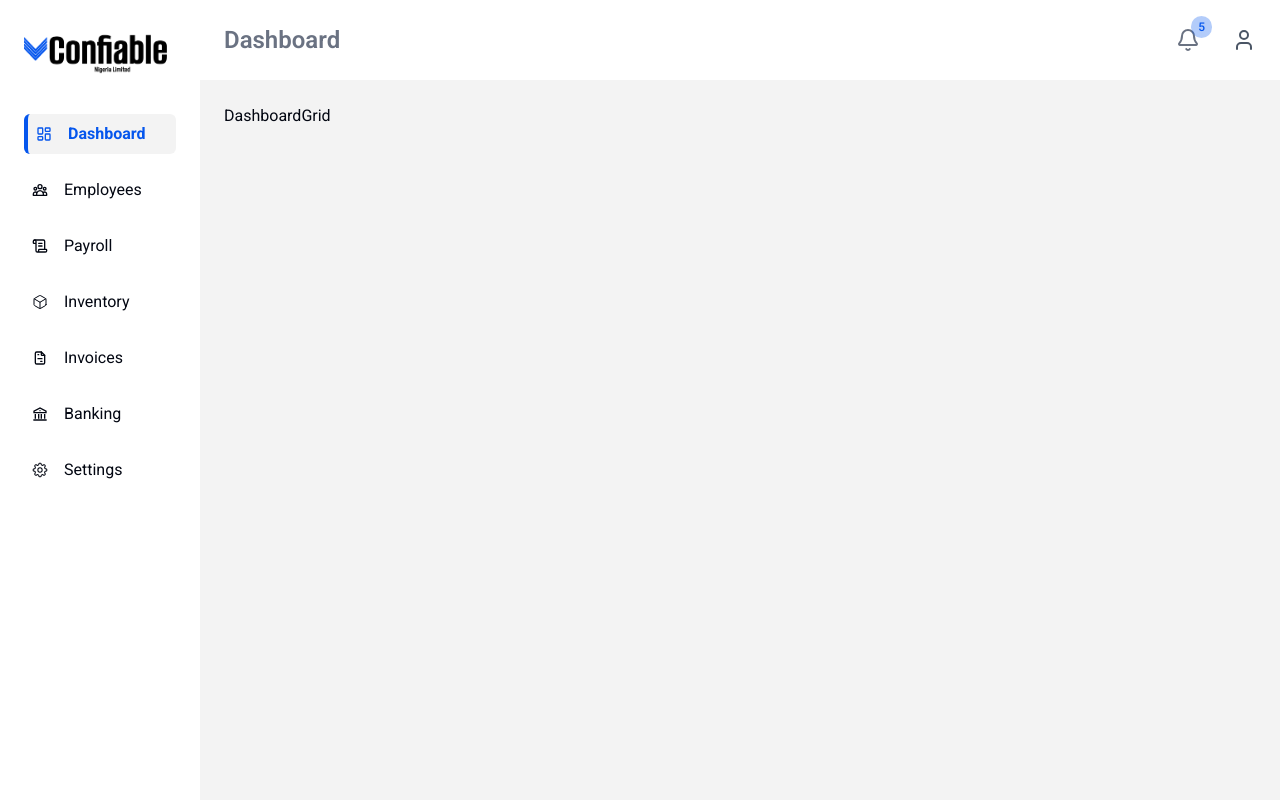
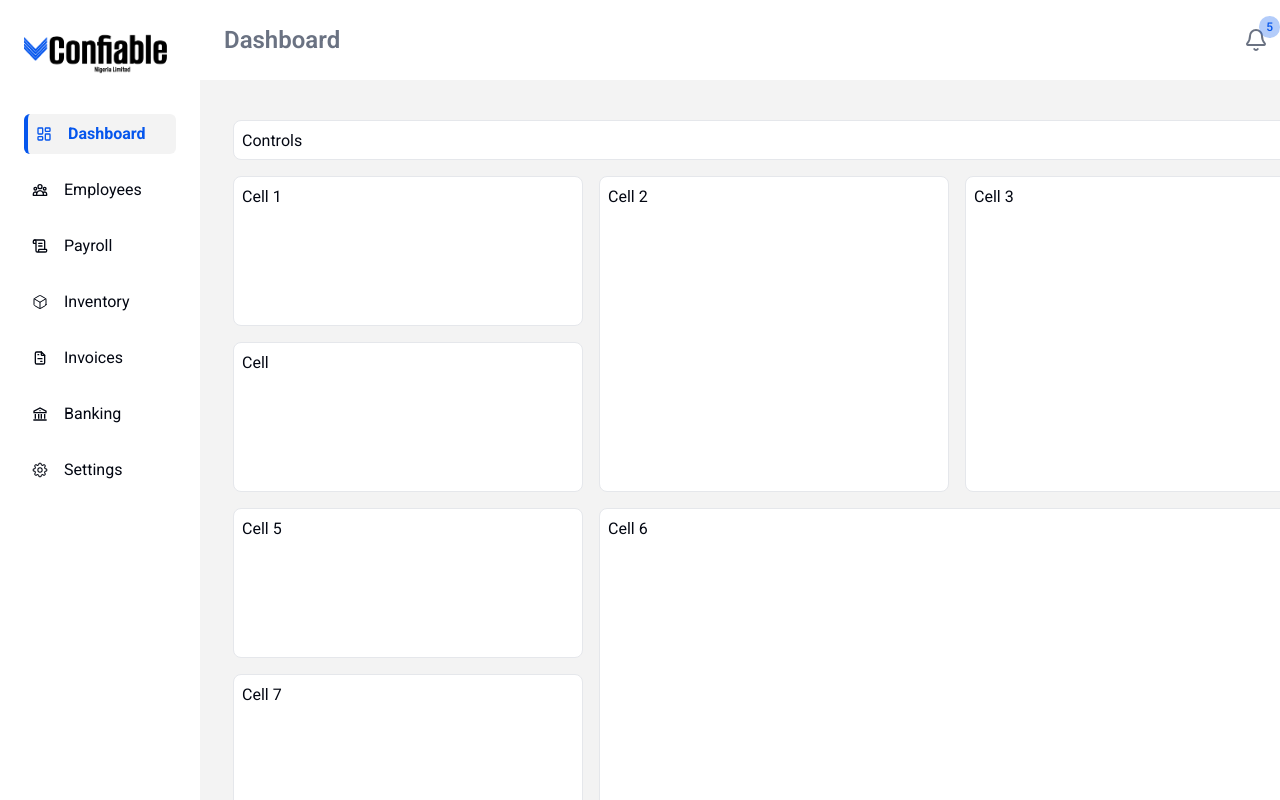
Before and after one commit to Confiable-Nig-Ltd/confiable, a React (Vite) app in the folder confiable-app/: page /dashboard in a window 1280 px wide. Built offline with nearby package versions, Linux system fonts and the light colour scheme.

Commit message:
concluded dashboard grid for all screen sizes

```diff
--- a/confiable-app/src/components/dashboard/DashboardGrid.jsx
+++ b/confiable-app/src/components/dashboard/DashboardGrid.jsx
@@ -134,10 +134,137 @@
 //   );
 // }
 
-import React from 'react'
+import React from "react";
 
 export default function DashboardGrid() {
   return (
-    <div>DashboardGrid</div>
-  )
+    <div className="max-w-[1100px] flex flex-col px-2 justify-center mx-auto">
+      {/* XL Screens */}
+      <div
+        className="xl:grid hidden justify-center grid-cols-1 gap-4 p-4
+  md:grid-cols-2
+  lg:grid-cols-[repeat(3,350px)]
+  lg:grid-rows-[repeat(1,40px)_repeat(5,150px)]
+  lg:auto-rows-[150px]
+  lg:auto-cols-[350px]
+"
+      >
+        <div className="bg-white border p-2 col-span-3 rounded-md">Controls</div>
+        <div className="bg-white border p-2 rounded-md">Cell 1</div>
+
+        <div
+          className="bg-white border p-2 rounded-md
+        lg:row-span-2"
+        >
+          Cell 2
+        </div>
+
+        <div
+          className="bg-white border p-2 rounded-md
+        lg:row-span-2"
+        >
+          Cell 3
+        </div>
+        <div className="bg-white border p-2 rounded-md">Cell </div>
+
+        <div className="bg-white border p-2 rounded-md">Cell 5</div>
+
+        <div
+          className="bg-white border p-2 rounded-md
+    lg:row-span-3 lg:col-span-2"
+        >
+          Cell 6
+        </div>
+
+        <div
+          className="bg-white border p-2 rounded-md
+    lg:row-span-2"
+        >
+          Cell 7
+        </div>
+      </div>
+
+      {/* MD & LG Screens */}
+      <div
+        className="md:grid hidden xl:hidden justify-center grid-cols-1 gap-2
+  md:grid-cols-[repeat(2,250px)]
+  lg:grid-cols-[repeat(2,350px)]
+  md:grid-rows-[repeat(1,40px)_repeat(12,100px)]
+"
+      >
+        <div className="bg-white border p-2 md:col-span-2 rounded-md">Controls</div>
+        <div className="bg-white border p-2 rounded-md">Cell 1</div>
+
+        <div
+          className="bg-white border p-2 rounded-md"
+        >
+          Cell 2
+        </div>
+
+        <div
+          className="bg-white border p-2 rounded-md"
+        >
+          Cell 3
+        </div>
+        <div
+          className="p-2 rounded-md"
+        >
+          Blank
+        </div>
+        <div className="bg-white border p-2 rounded-md md:row-span-3">Cell 4</div>
+        <div className="bg-white border p-2 rounded-md md:row-span-3">Cell 5</div>
+
+        <div
+          className="bg-white border p-2 rounded-md
+    md:row-span-3 md:col-span-2"
+        >
+          Cell 6
+        </div>
+
+        <div
+          className="bg-white border p-2 rounded-md
+    md:row-span-4 md:col-span-2"
+        >
+          Cell 7
+        </div>
+      </div>
+      {/* SM Screens */}
+      <div
+        className="grid md:hidden justify-center grid-cols-1 gap-2
+  grid-rows-[repeat(1,40px)_repeat(16,100px)]
+"
+      >
+        <div className="bg-white border p-2 md:col-span-2 rounded-md">Controls</div>
+        <div className="bg-white border p-2 rounded-md">Cell 1</div>
+
+        <div
+          className="bg-white border p-2 rounded-md"
+        >
+          Cell 2
+        </div>
+
+        <div
+          className="bg-white border p-2 rounded-md"
+        >
+          Cell 3
+        </div>
+        <div className="bg-white border p-2 rounded-md row-span-3">Cell 4</div>
+        <div className="bg-white border p-2 rounded-md row-span-3">Cell 5</div>
+
+        <div
+          className="bg-white border p-2 rounded-md
+    row-span-3 md:col-span-2"
+        >
+          Cell 6
+        </div>
+
+        <div
+          className="bg-white border p-2 rounded-md
+    row-span-4 md:col-span-2"
+        >
+          Cell 7
+        </div>
+      </div>
+    </div>
+  );
 }
--- a/confiable-app/src/pages/LoginPage.jsx
+++ b/confiable-app/src/pages/LoginPage.jsx
@@ -15,7 +15,7 @@ export default function LoginPage() {
       <div className="w-1/2 hidden xl:flex h-full py-8">
         <div className="rounded-lg w-9/10 max-w-[590px] mr-auto ml-6 h-full relative">
           <img src={confiableHero} alt="Confiable Nigeria Ltd" className="h-full rounded-lg w-full" />
-          <div className="bg-gray-50/20 backdrop-blur-md rounded-lg absolute bottom-0 right-0 left-0 h-40 flex flex-col justify-center px-8 gap-4">
+          <div className="bg-gray-50/20 backdrop-blur-md rounded-b-lg absolute bottom-0 right-0 left-0 h-40 flex flex-col justify-center px-8 gap-4">
             <h2 className="text-white text-xl font-semibold">Track your spending and stay in control</h2>
             <p className="text-white text-sm">
               Consolidating Business Management - For Human Resources, Inventory and Financial Management . . .
```
